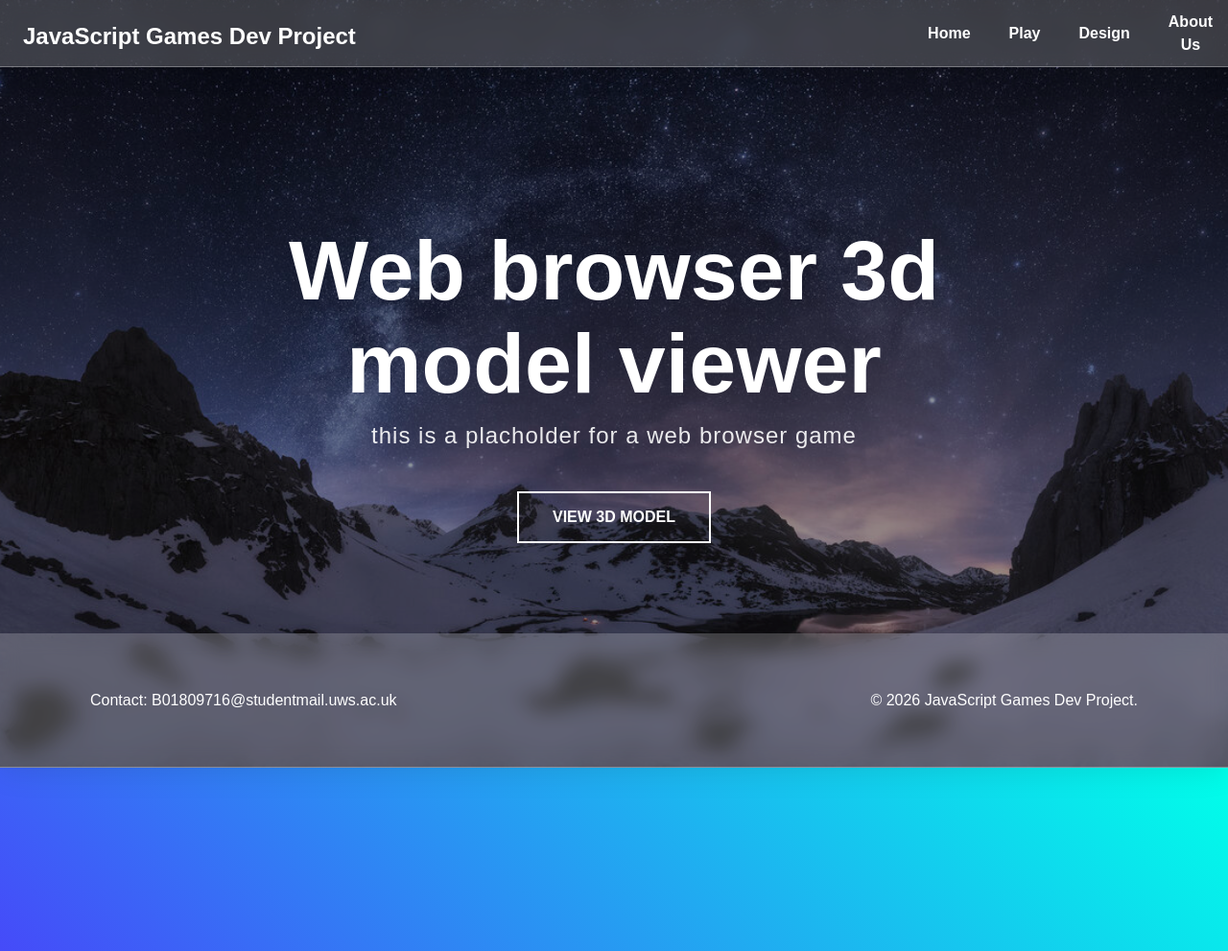
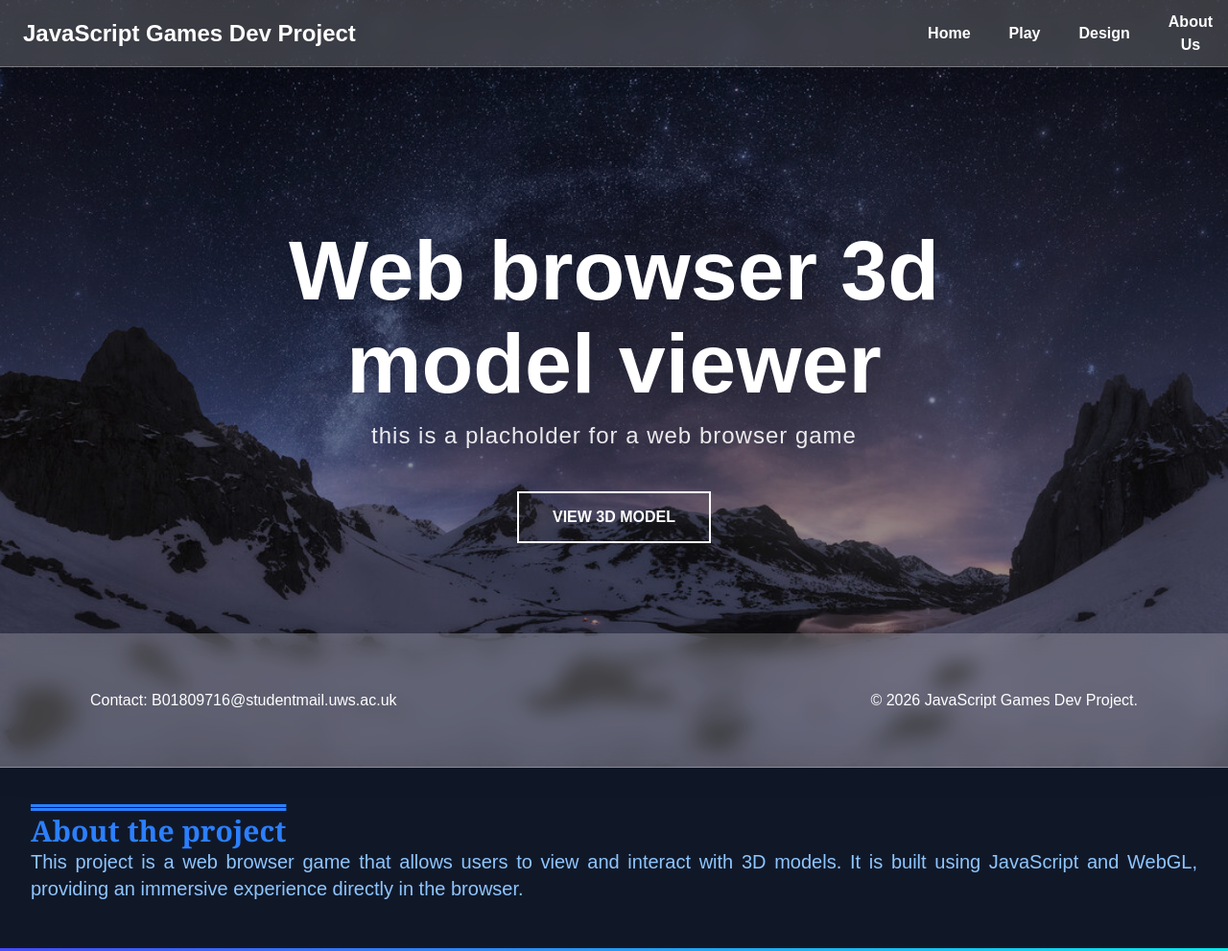
Before and after one commit to spyro1302/JSGFpage, a plain HTML site: page index.html in a window 1280 px wide. Shown: the top 991 px of the page at 96% size. Drawn offline with nearby package versions, Linux system fonts and the light colour scheme.

Commit message:
added the base of the baout section as well as implemted tailwindcss

```diff
--- a/index.html
+++ b/index.html
@@ -4,6 +4,7 @@
         <meta charset="UTF-8">
         <meta name="viewport" content="width=device-width, initial-scale=1.0">
         <title>Sample Project</title>
+        <script src="https://cdn.jsdelivr.net/npm/@tailwindcss/browser@4"></script>
         <link rel="stylesheet" href="./public/CSS/myCSS.css">
 
     </head>
@@ -36,6 +37,12 @@
                     <a href="./public/HTML/hello.html" role="button" class="content_Hero_button">View 3D Model</a>
                 </div>
             </section>
+            <section class="bg-gray-900 py-12 text-blue-300 text-left px-4 sm:px-6 lg:px-8">
+                <div class="content_About_content">
+                    <h2 class="text-3xl font-extrabold text-blue-500 font-serif overline decoration-double">About the project</h2>
+                    <p class="text-xl text-justify text-wrap">This project is a web browser game that allows users to view and interact with 3D models. It is built using JavaScript and WebGL, providing an immersive experience directly in the browser.</p>
+                </div>
+
         </main>
         <footer class="footer">
             <div class="footer_container">
--- a/public/CSS/myCSS.css
+++ b/public/CSS/myCSS.css
@@ -118,7 +118,7 @@ mobile menu toggle button
 }
 .navbar_menu.is-active{
     display: flex;
-    background-image: linear-gradient(45deg, #ff005c, #5200ff);
+    background-image: linear-gradient(45deg, #6200ff, #00ffea);
 }
 .navbar_item{
     text-align: center;
@@ -230,7 +230,7 @@ content structure
     align-items: center;
     text-align: center;
 
-    background-image: url('../assets/nightsky-stars.jpg');
+    background-image: url('../images/nightsky-stars.jpg');
     background-attachment: fixed;
     background-size: cover;
     background-position: center;
```
Also changed, not shown: public/images/nightsky-stars.jpg (renamed from public/assets/nightsky-stars.jpg).
